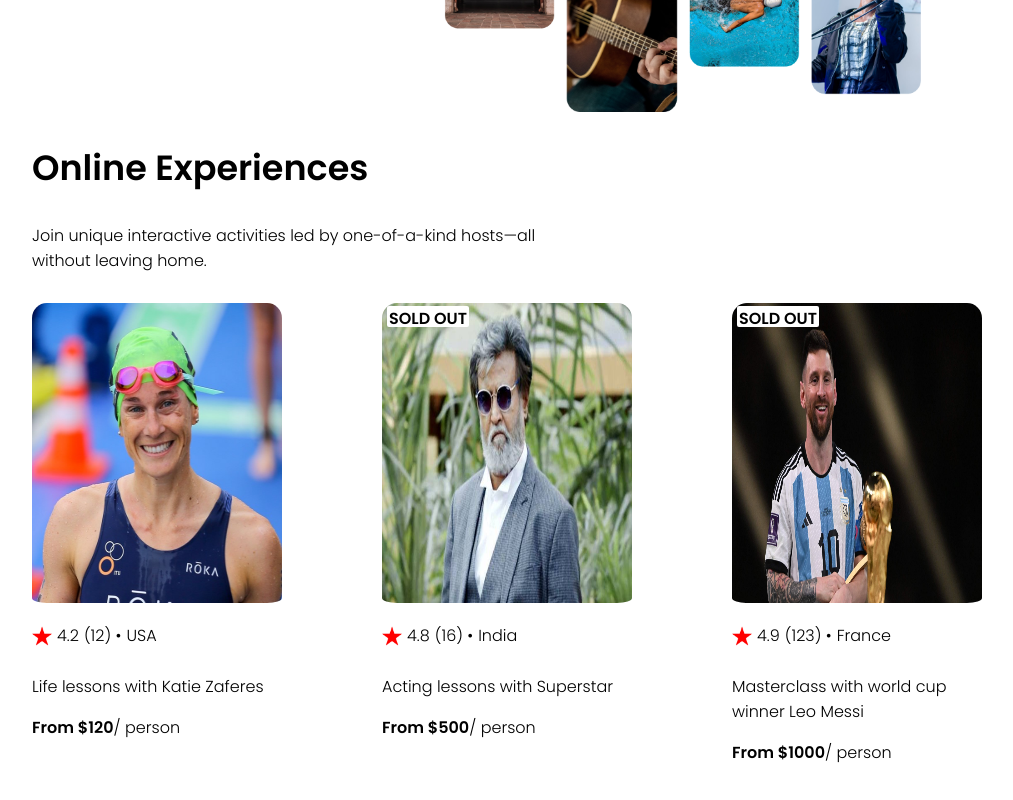
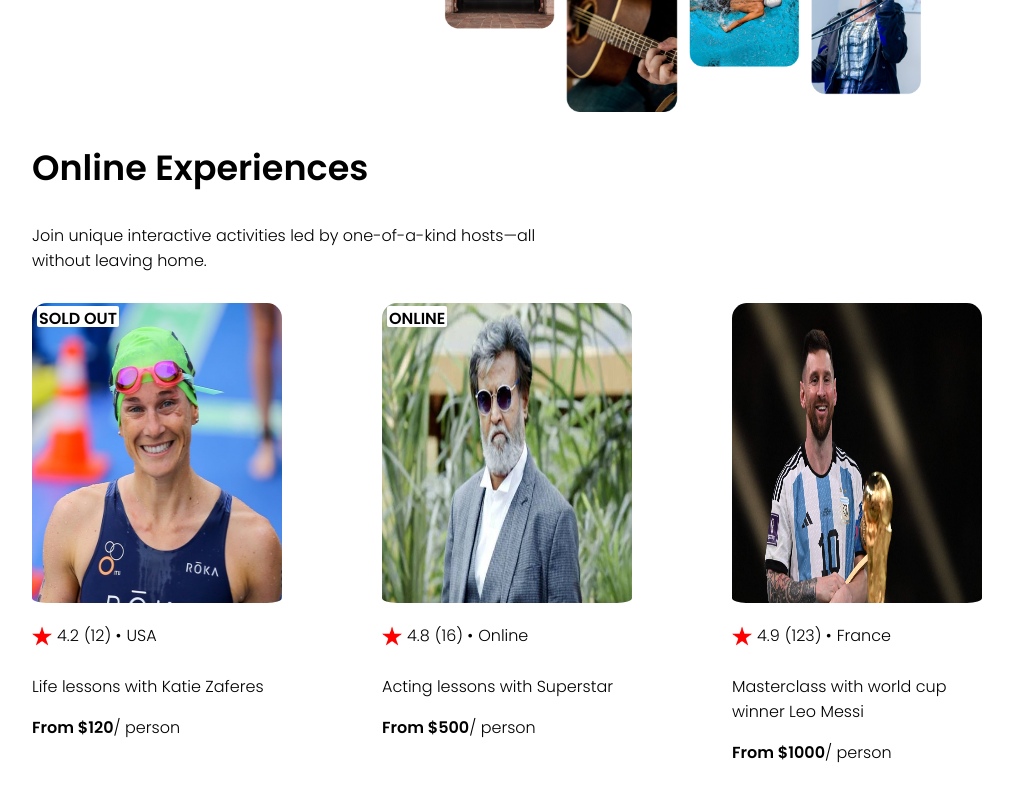
Before and after one commit to vprabu365/react-playground, a React app: page / in a window 1280 px wide. Shown: the part 338-1138 px from the top of the page, without its empty margins (18-1031 px from the left). Built offline with nearby package versions, Linux system fonts and the light colour scheme.

Commit message:
conditional rendering part 2

```diff
--- a/cardData.js
+++ b/cardData.js
@@ -7,17 +7,17 @@
         country: "USA",
         lessonTitle: "Life lessons with Katie Zaferes",
         cost: "$120",
-        liveCount: 0
+        liveCount: 0,
     },
     {
         id: 2,
         img: "rajni.jpeg",
         ratings: 4.8,
         reviewCount: 16,
-        country: "India",
+        country: "Online",
         lessonTitle: "Acting lessons with Superstar",
         cost: "$500",
-        liveCount: 1
+        liveCount: 1,
     },
     {
         id: 3,
@@ -27,7 +27,7 @@
         country: "France",
         lessonTitle: "Masterclass with world cup winner Leo Messi",
         cost: "$1000",
-        liveCount: 1
+        liveCount: 1,
     },
     {
         id: 4,
--- a/components/Card.js
+++ b/components/Card.js
@@ -1,12 +1,21 @@
 import React from "react";
 
 export default function Card({ img, liveCount, ratings, reviews, country, lessonTitle, cost }) {
+    let badgeText
+    if (liveCount === 0) {
+        badgeText = "SOLD OUT"
+    }
+    else if (country === "Online") {
+        badgeText = "ONLINE"
+    }
+
     return (
         < div className="card--section" >
             <div className="badge--container">
                 <img src={`../images/${img}`} className="card--image" />
-                {/* {liveCount === 1 && <img src="../images/sold.png" className="soldout--icon" />} */}
-                {liveCount === 1 && <div className="sold--badge">SOLD OUT</div>}
+
+                {badgeText && <div className="sold--badge">{badgeText}</div>}
+                {console.log(badgeText)}
             </div>
             <div className="card--stats">
                 <img src="../images/star.png" className="star--icon" />
--- a/style.css
+++ b/style.css
@@ -43,6 +43,8 @@
 .cards {
     display: flex;
     flex-wrap: wrap;
+    position: relative;
+    /* flex-direction: column; */
 }
 
 .card--section {
```
Also changed, not shown: index.pack.js.
